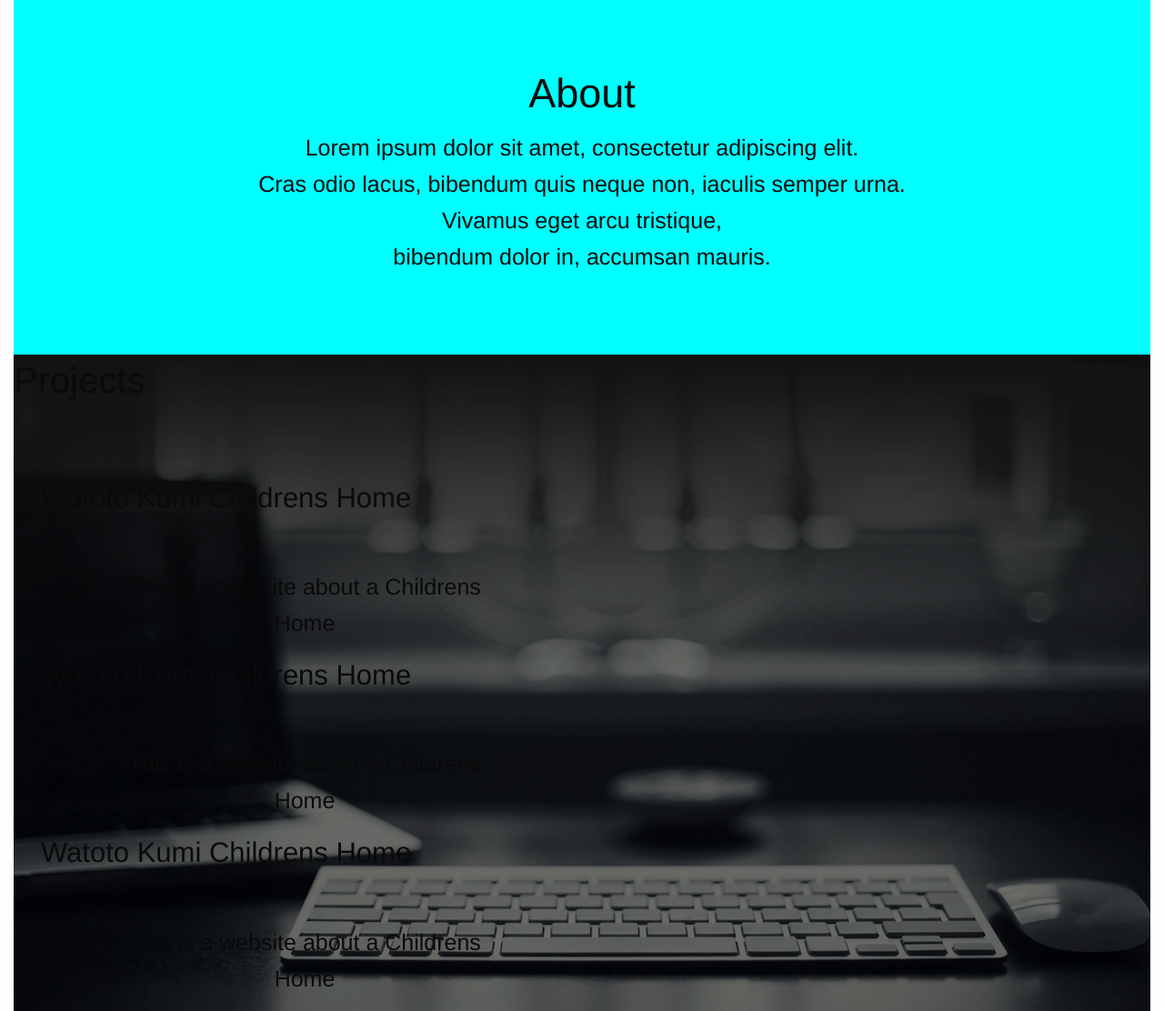
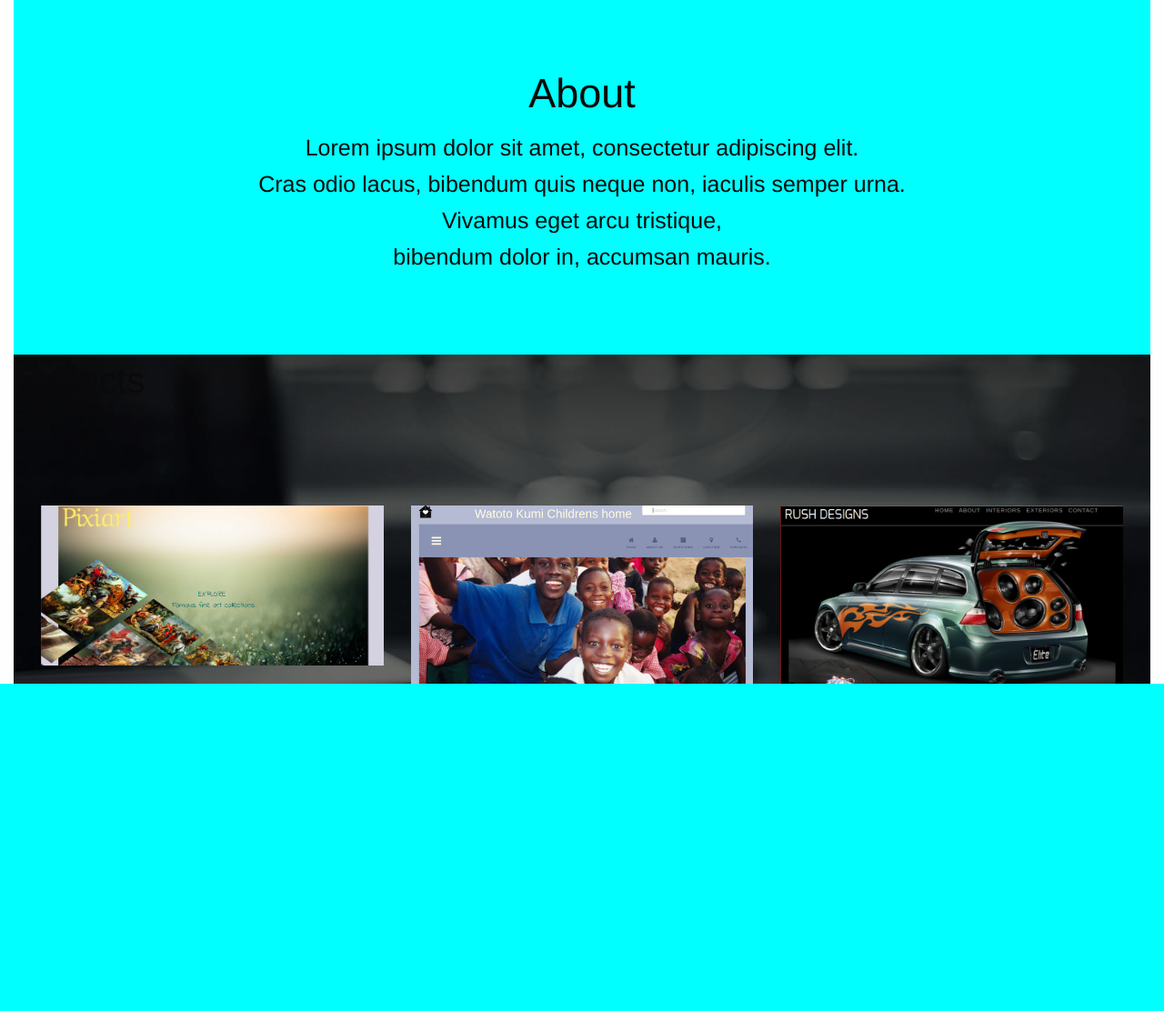
Before and after one commit to AndrewKahora/Andrew_website, a PHP site: page / in a window 1280 px wide. Shown: the part 786-1898 px from the top of the page at 91% size. After the commit the page ends 1538 px from the top, so only its background shows below. Run offline with PHP 8.4, Linux system fonts and the light colour scheme.

Commit message:
project images

```diff
--- a/css/app.css
+++ b/css/app.css
@@ -139,6 +139,7 @@ li a{
 .hovereffect img {
   display: block;
   position: relative;
+  margin-top: 30px;
 }
 
 .hovereffect h2 {
--- a/index.html
+++ b/index.html
@@ -76,19 +76,9 @@
                         <br>
                         <br>
                        <div class="large-12 columns">
-                           <div class="large-6 medium-6 columns">
-                               <h3>Watoto Kumi Childrens Home</h3>
-                                <br>
-                                <br>
-
-                               <p class="watotop">This is a website about a Childrens
-                                   <br>Home</p>
-                           </div>
-
-                           <div class="large-6 medium-6 columns">
-
+                          <div class="large-4 medium-4 medium-push-4 columns">
                                <div class="hovereffect">
-                                   <img class="img-responsive" src="" alt="">
+                                   <img class="img-responsive" src="/images/rsz_watoto1.png" alt="">
                                    <div class="overlay">
                                        <h2></h2>
                                        <a class="info" href="#">link here</a>
@@ -96,47 +86,21 @@
                                </div>
 
                            </div>
-
-
-                       </div>
-                      <div class="large-12 columns">
-                           <div class="large-6 medium-6 columns">
-                               <h3>Watoto Kumi Childrens Home</h3>
-                                <br>
-                                <br>
-
-                               <p class="watotop">This is a website about a Childrens
-                                   <br>Home</p>
-                           </div>
-
-                           <div class="large-6 medium-6 columns">
+                           <div class="large-4 medium-4 medium-pull-4 columns">
 
                                <div class="hovereffect">
-                                   <img class="img-responsive" src="" alt="">
+                                   <img class="img-responsive" src="/images/147652578469689.png" alt="">
                                    <div class="overlay">
                                        <h2></h2>
                                        <a class="info" href="#">link here</a>
                                    </div>
                                </div>
-
                            </div>
 
+                               <div class="large-4 medium-4 medium-4 columns">
 
-                       </div>
-                      <div class="large-12 columns">
-                           <div class="large-6 medium-6 columns">
-                               <h3>Watoto Kumi Childrens Home</h3>
-                                <br>
-                                <br>
-
-                               <p class="watotop">This is a website about a Childrens
-                                   <br>Home</p>
-                           </div>
-
-                           <div class="large-6 medium-6 columns">
-
-                               <div class="hovereffect">
-                                   <img class="img-responsive" src="" alt="">
+                              <div class="hovereffect">
+                                   <img class="img-responsive" src="/images/rush1.png" alt="">
                                    <div class="overlay">
                                        <h2></h2>
                                        <a class="info" href="#">link here</a>
@@ -155,7 +119,7 @@
 
 
       </div>
-    </div>
+        </div>
 
 
     <script src="js/vendor/jquery.js"></script>
```
Also changed, not shown: images/147652578469689.png (added), images/rush1.png (added).
